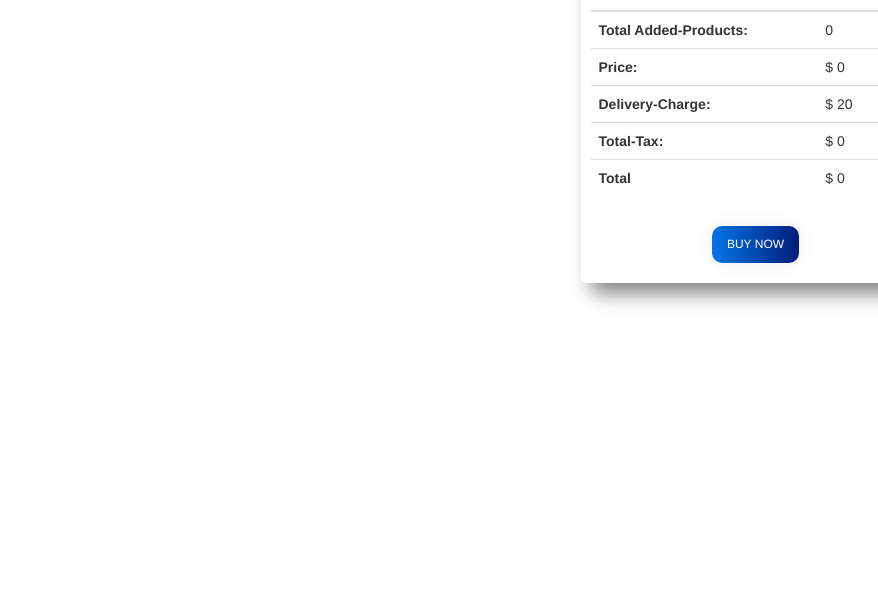
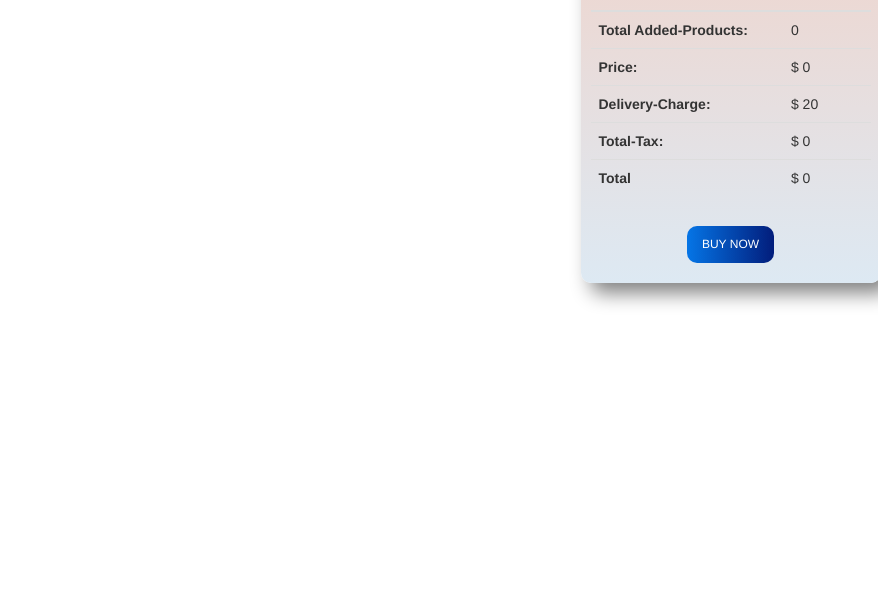
Before and after one commit to ProgrammerShahJalal/real-ranga-store, a plain HTML site: page index.html in a window 1280 px wide. Shown: the part 205-800 px from the top of the page, without its empty margins (402-1280 px from the left). Drawn offline with nearby package versions, Linux system fonts and the light colour scheme; no server answers.

Commit message:
fresh look

```diff
--- a/css/style.css
+++ b/css/style.css
@@ -59,10 +59,11 @@ body {
   height: 150px;
 }
 .cart {
-  width: 350px;
+  width: 300px;
   padding: 10px;
+  background-image: linear-gradient(rgb(240, 212, 203), #dde9f3);
   box-shadow: 10px 10px 20px gray;
-  border-radius: 5px;
+  border-radius: 10px;
   margin-right: 30px;
   position: fixed;
 }
@@ -118,7 +119,6 @@ body {
     background-size: 200% auto;
     color: white;
     font-size: 12px;
-    box-shadow: 0 0 20px #eee;
     border-radius: 10px;
     border: none;
     outline: none;
@@ -146,7 +146,6 @@ body {
    background-size: 200% auto;
    color: white;
    font-size: 12px;
-   box-shadow: 0 0 20px #eee;
    border-radius: 7px;
    border: none;
    outline: none;
```
